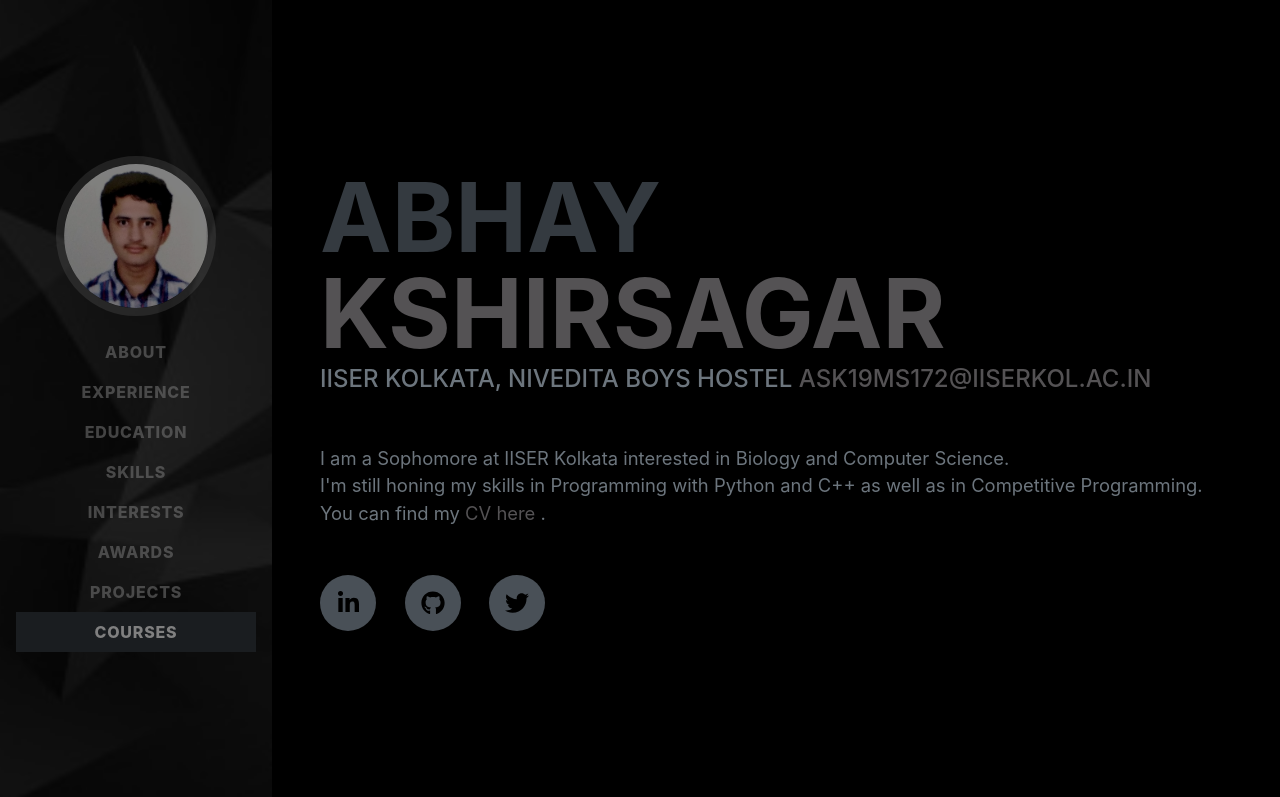
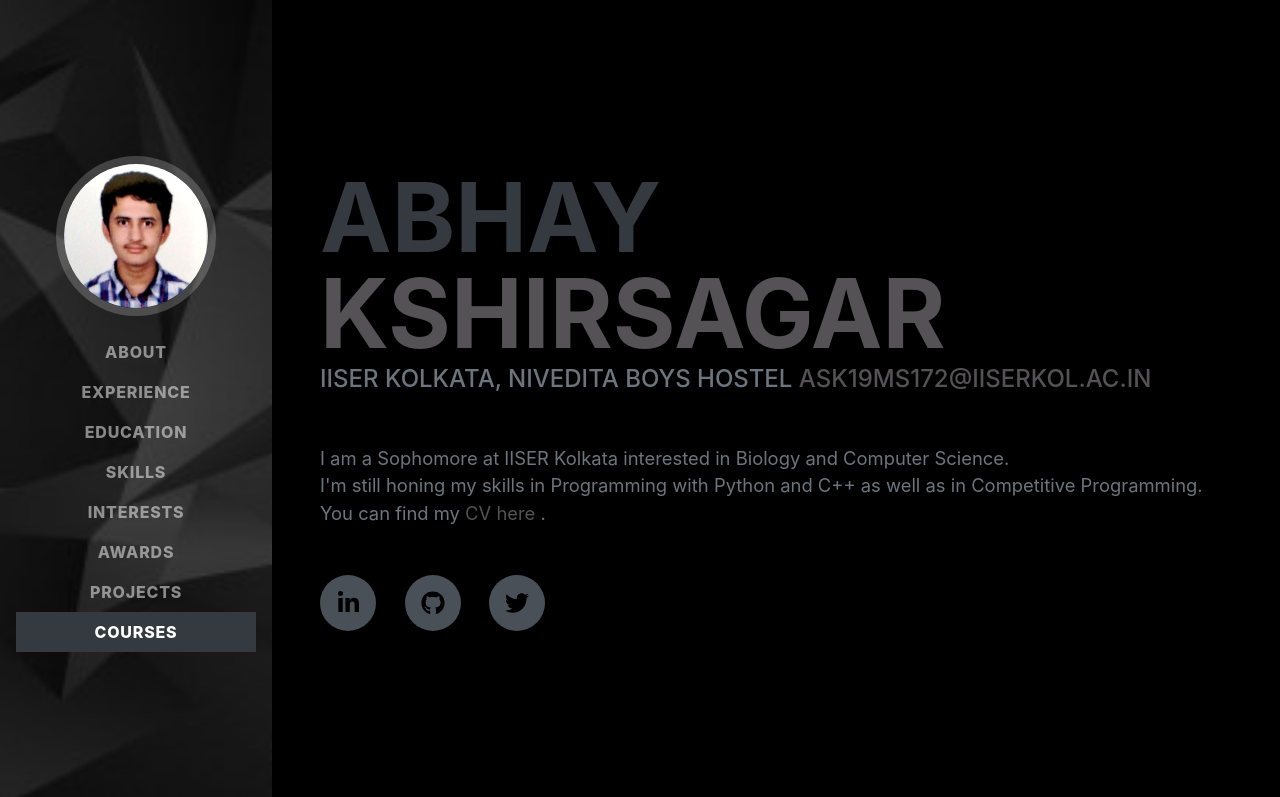
Before and after one commit to AK6263/AK6263.github.io, a plain HTML site: page index.html in a window 1280 px wide. Shown: the top 797 px of the page. Drawn offline with nearby package versions, Linux system fonts and the light colour scheme; a web font is replaced by a local one.

Commit message:
Updated nav-bar

```diff
--- a/index.html
+++ b/index.html
@@ -17,7 +17,7 @@
     </head>
     <body id="page-top">
         <!-- Navigation-->
-        <nav class="navbar navbar-expand-lg navbar-dark fixed-top" style="background-image: url(assets/img/bg.jpg);background-position: center; background-repeat: no-repeat; background-size: cover; opacity: 0.5;" id="sideNav">
+        <nav class="navbar navbar-expand-lg navbar-dark fixed-top" style="background-image: url(assets/img/bg.jpg);background-position: center; background-repeat: no-repeat; background-size: cover;" id="sideNav">
         <!-- <nav class="navbar navbar-expand-lg navbar-dark bg-primary fixed-top" id="sideNav"> -->
             <a class="navbar-brand js-scroll-trigger" href="#page-top">
                 <!-- <span class="d-block d-lg-none">Abhay Kshirsagar</span> -->
```
